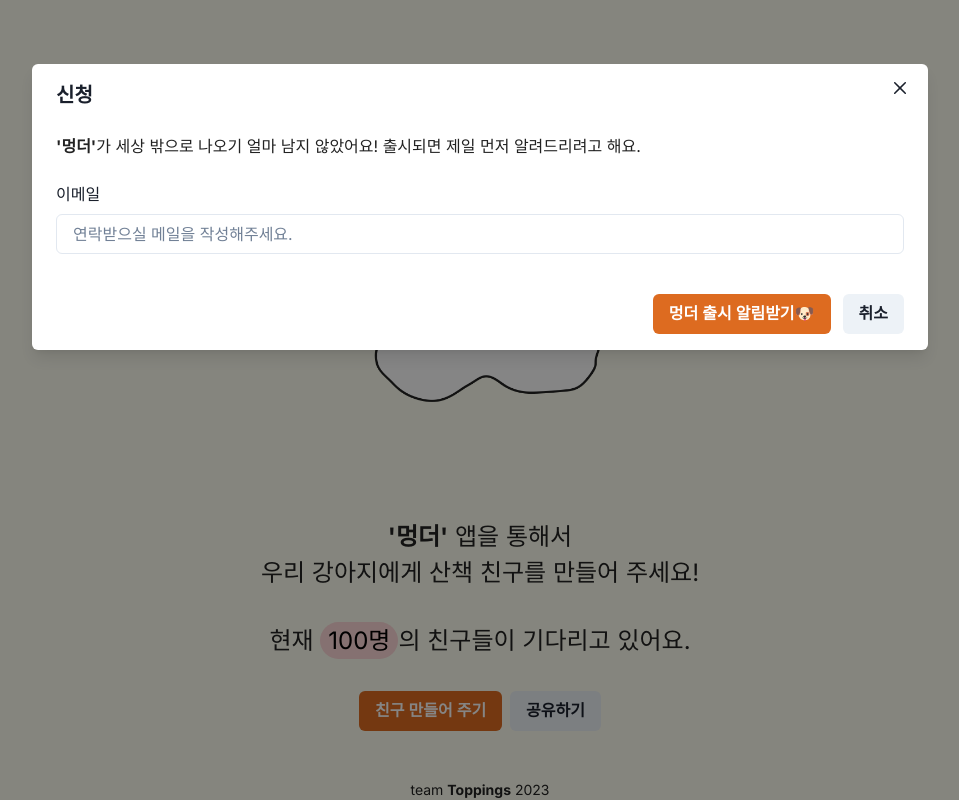
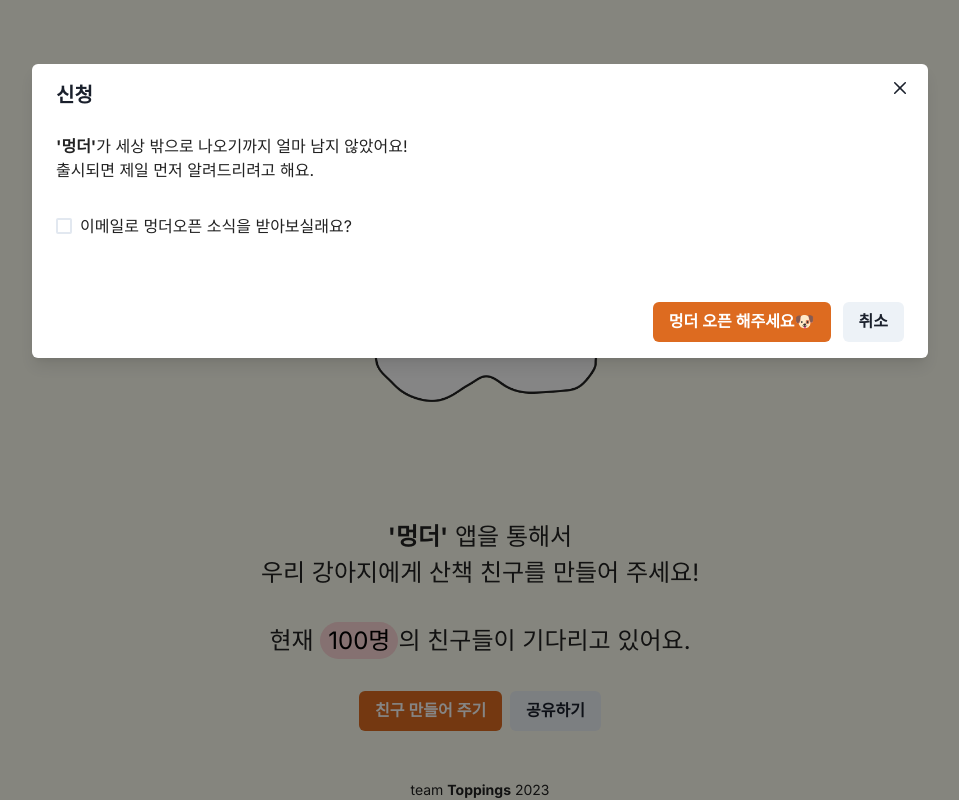
Before and after one commit to toppingskorea/mungther-survey, a Next.js app: page / in a window 1280 px wide. Both pictures are taken after a click on the button "친구 만들어 주기". Shown: the part 109-909 px from the top of the page, without its empty margins (160-1119 px from the left). Built offline with nearby package versions, Linux system fonts and the light colour scheme.

Commit message:
feat: balance 워딩 수정 모달 체크박스 분기

```diff
--- a/src/apps/main/components/modals/SubmitModal.hooks.ts
+++ b/src/apps/main/components/modals/SubmitModal.hooks.ts
@@ -1,6 +1,7 @@
 import { ChangeEventHandler, useCallback, useEffect, useState } from "react";
 import { useSubmitModalStore } from "../../stores/submitModal.store";
 import { useSubmitMutation } from "../../mutations/useSubmitMutation";
+import { useToast } from "@chakra-ui/react";
 
 export const useSubmitModal = () => {
   const onOpen = useSubmitModalStore((state) => state.onOpen);
@@ -16,31 +17,56 @@ export const useSubmitModal = () => {
 
 export const useInput = () => {
   const [email, setEmail] = useState<string>("");
+  const [getNotice, setGetNotice] = useState<boolean>(false);
 
   const handleEmailChange: ChangeEventHandler<HTMLInputElement> = (e) => {
     setEmail(e.currentTarget.value);
   };
 
+  const handleGetNoticeChange: ChangeEventHandler<HTMLInputElement> = (e) => {
+    setGetNotice(e.currentTarget.checked);
+  };
+
   return {
     email,
     handleEmailChange,
+    getNotice,
+    handleGetNoticeChange,
   };
 };
 
 type UseSubmitActionParams = {
   email: string;
+  getNotice: boolean;
 };
 
-export const useSubmitAction = ({ email }: UseSubmitActionParams) => {
+export const useSubmitAction = ({
+  email,
+  getNotice,
+}: UseSubmitActionParams) => {
+  const toast = useToast();
   const { mutate, isLoading: makeSubmitButtonClickIsLoading } =
     useSubmitMutation();
 
   const handleSubmitButtonClick = useCallback(() => {
+    if (getNotice && !email) {
+      toast({
+        title: "연락받으실 메일을 작성해주세요.",
+        status: "error",
+        containerStyle: {
+          width: "96vw",
+        },
+        isClosable: true,
+      });
+
+      return;
+    }
+
     mutate({
       email,
       agreement: "Y",
     });
-  }, [email, mutate]);
+  }, [email, getNotice, mutate, toast]);
 
   return {
     makeSubmitButtonClickIsLoading,
--- a/src/apps/main/components/modals/SubmitModal.tsx
+++ b/src/apps/main/components/modals/SubmitModal.tsx
@@ -1,5 +1,6 @@
 import {
   Button,
+  Checkbox,
   FormLabel,
   Input,
   Modal,
@@ -10,6 +11,7 @@ import {
   ModalHeader,
   ModalOverlay,
   Text,
+  VStack,
 } from "@chakra-ui/react";
 import { useSubmitModalStore } from "../../stores/submitModal.store";
 import { useInput, useSubmitAction } from "./SubmitModal.hooks";
@@ -21,11 +23,13 @@ export const SubmitModal = () => {
     state.onClose,
   ]);
 
-  const { email, handleEmailChange } = useInput();
+  const { email, handleEmailChange, getNotice, handleGetNoticeChange } =
+    useInput();
 
   const { handleSubmitButtonClick, makeSubmitButtonClickIsLoading } =
     useSubmitAction({
       email,
+      getNotice,
     });
 
   return (
@@ -35,18 +39,32 @@ export const SubmitModal = () => {
         <ModalHeader>신청</ModalHeader>
         <ModalCloseButton />
         <ModalBody pb={6}>
+          <VStack align="flex-start">
             <Balancer>
               <Text fontSize="md" color="#222222">
-              <strong>&apos;멍더&apos;</strong>가 세상 밖으로 나오기 얼마 남지
-              않았어요! 출시되면 제일 먼저 알려드리려고 해요.
+                <strong>&apos;멍더&apos;</strong>가 세상 밖으로 나오기까지 얼마
+                남지 않았어요!
+                <br /> 출시되면 제일 먼저 알려드리려고 해요.
               </Text>
             </Balancer>
-          <FormLabel mt="6">이메일</FormLabel>
+
+            <Checkbox
+              color="#222222"
+              my="6"
+              checked={getNotice}
+              onChange={handleGetNoticeChange}
+              colorScheme="orange"
+            >
+              이메일로 멍더오픈 소식을 받아보실래요?
+            </Checkbox>
+          </VStack>
+          {getNotice ? (
             <Input
               placeholder="연락받으실 메일을 작성해주세요."
               value={email}
               onChange={handleEmailChange}
             />
+          ) : null}
         </ModalBody>
 
         <ModalFooter>
@@ -56,7 +74,7 @@ export const SubmitModal = () => {
             onClick={handleSubmitButtonClick}
             isLoading={makeSubmitButtonClickIsLoading}
           >
-            멍더 출시 알림받기🐶
+            {getNotice ? "멍더 출시 알림받기🐶" : "멍더 오픈 해주세요🐶"}
           </Button>
           <Button onClick={onClose}>취소</Button>
         </ModalFooter>
```
Lines whose indentation alone changed are shown as unchanged.
